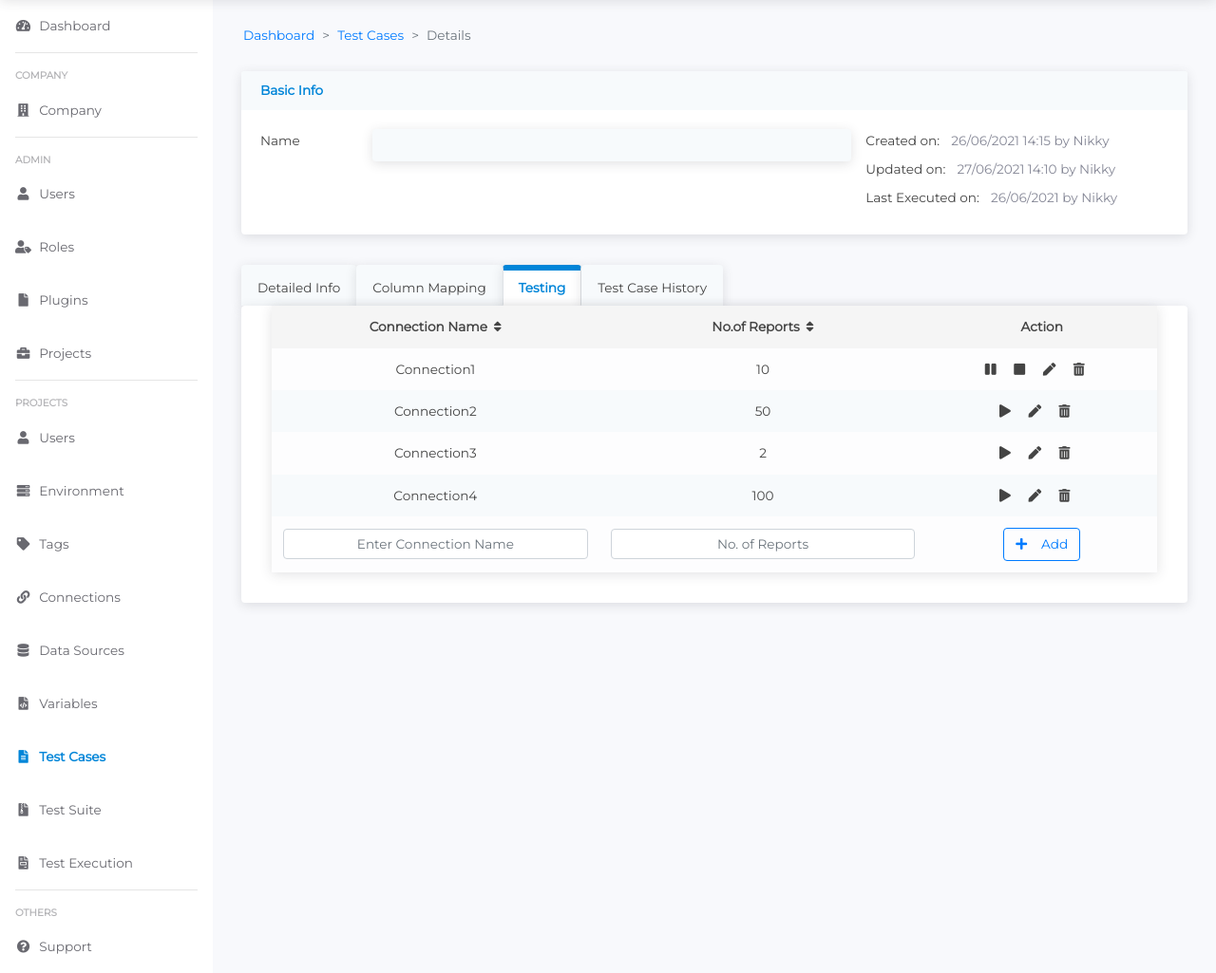
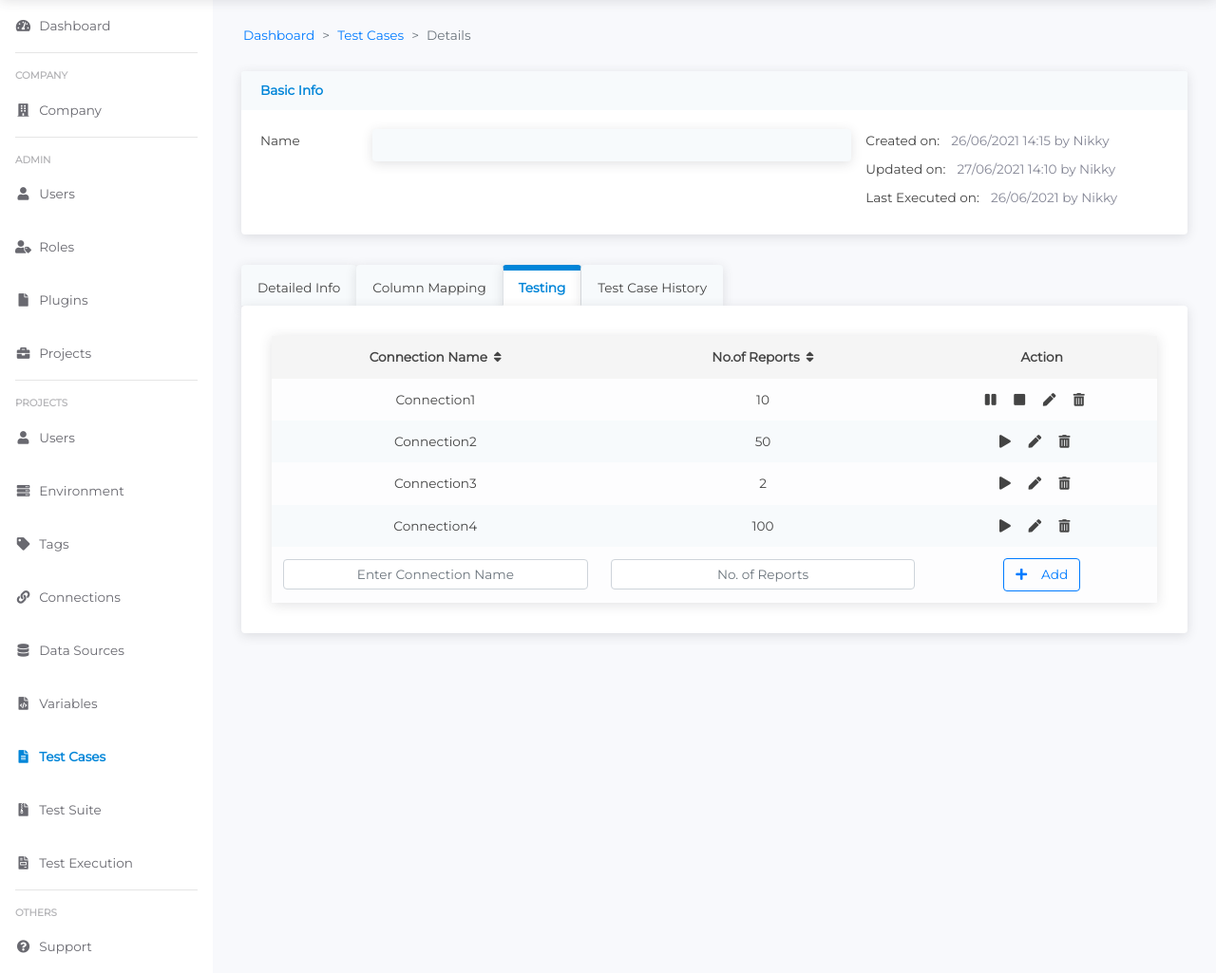
Before and after one commit to ablessy03/TestFramework, a PHP site: page /test-case-details.html in a window 1280 px wide, after a click on "Testing". Shown: the part 55-1080 px from the top of the page at 95% size. Run offline with PHP 8.4, Linux system fonts and the light colour scheme; some libraries are stand-ins or nearby versions.

Commit message:
Update style.css

```diff
--- a/css/style.css
+++ b/css/style.css
@@ -524,7 +524,7 @@ input::-webkit-calendar-picker-indicator {
 }
 
 #testing table {
-	margin: 2rem;
+	margin: 2rem !important;
 }
 
 .form-row {
```
